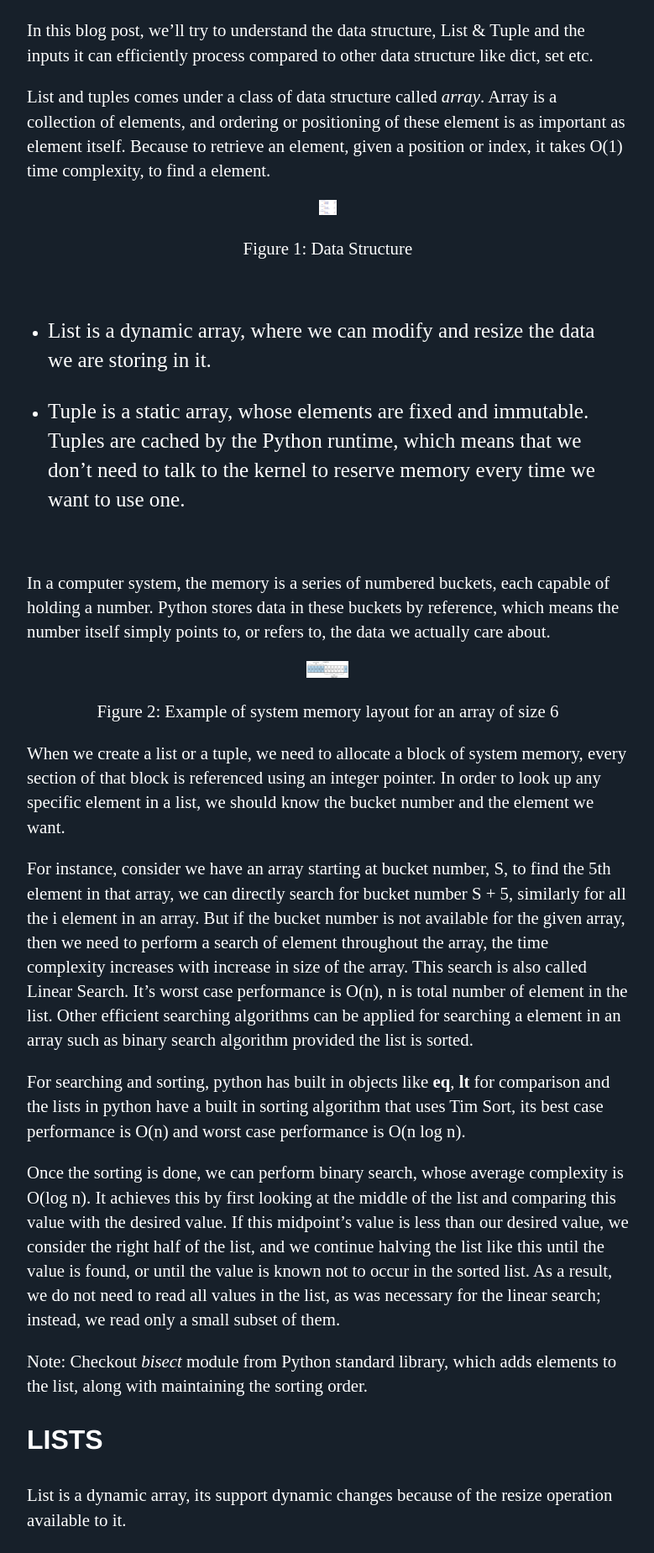
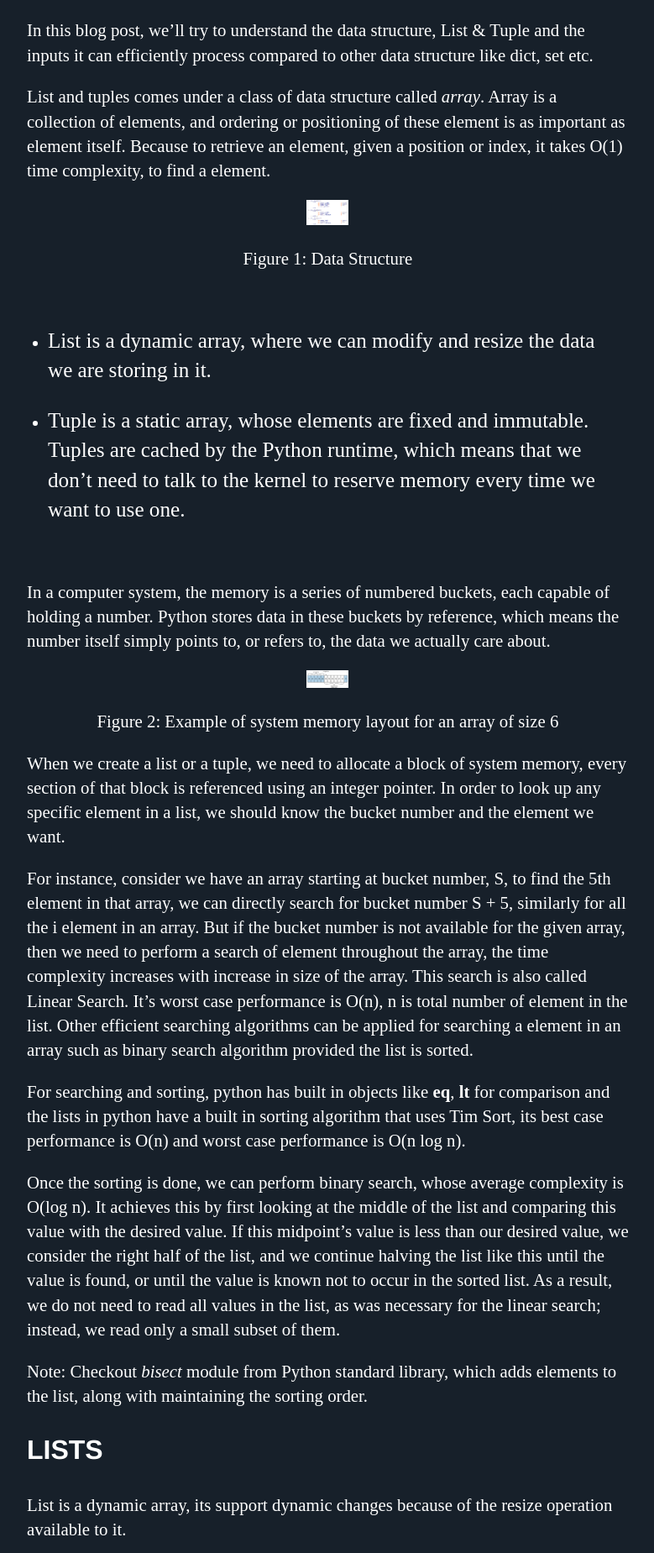
Before and after one commit to Mayurji/mayurji.github.io, a Jekyll site: the page built from _posts/2020-10-02-list-vs-tuples.md, in a window 1280 px wide. Shown: the part 378-2227 px from the top of the page at 84% size, without its empty margins (160-939 px from the left). Built offline with Jekyll 4.4.1, drawn with Linux system fonts in a browser that asks for light colours; comment, search, counter and statistics services are not loaded.

Commit message:
Update 2020-10-02-list-vs-tuples.md

```diff
--- a/_posts/2020-10-02-list-vs-tuples.md
+++ b/_posts/2020-10-02-list-vs-tuples.md
@@ -13,7 +13,7 @@
 List and tuples comes under a class of data structure called *array*. Array is a collection of elements, and ordering or positioning of these element is as important as element itself. Because to retrieve an element, given a position or index, it takes O(1) time complexity, to find a element.
 
 <center>
-<img src="{{site.url}}/assets/images/dicts_sets/dicts_sets.png" class="post-body" style="zoom: 5%; background-color:#DCDCDC;" /><br>
+<img src="{{site.url}}/assets/images/dicts_sets/dicts_sets.png" class="post-body" style="zoom: 5%; background-color:#DCDCDC;" width="1000" height="600"/><br>
 <p>Figure 1: Data Structure</p>
 </center>
 
```
